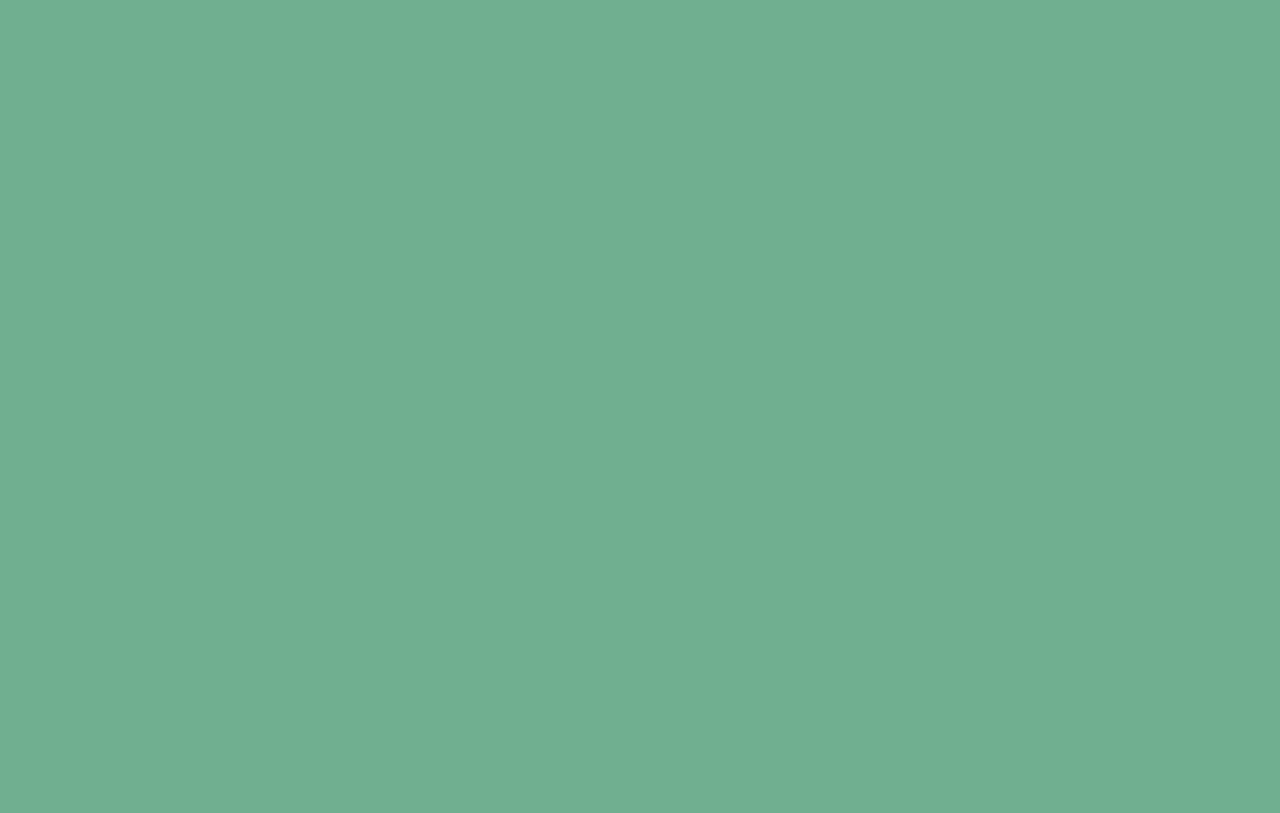
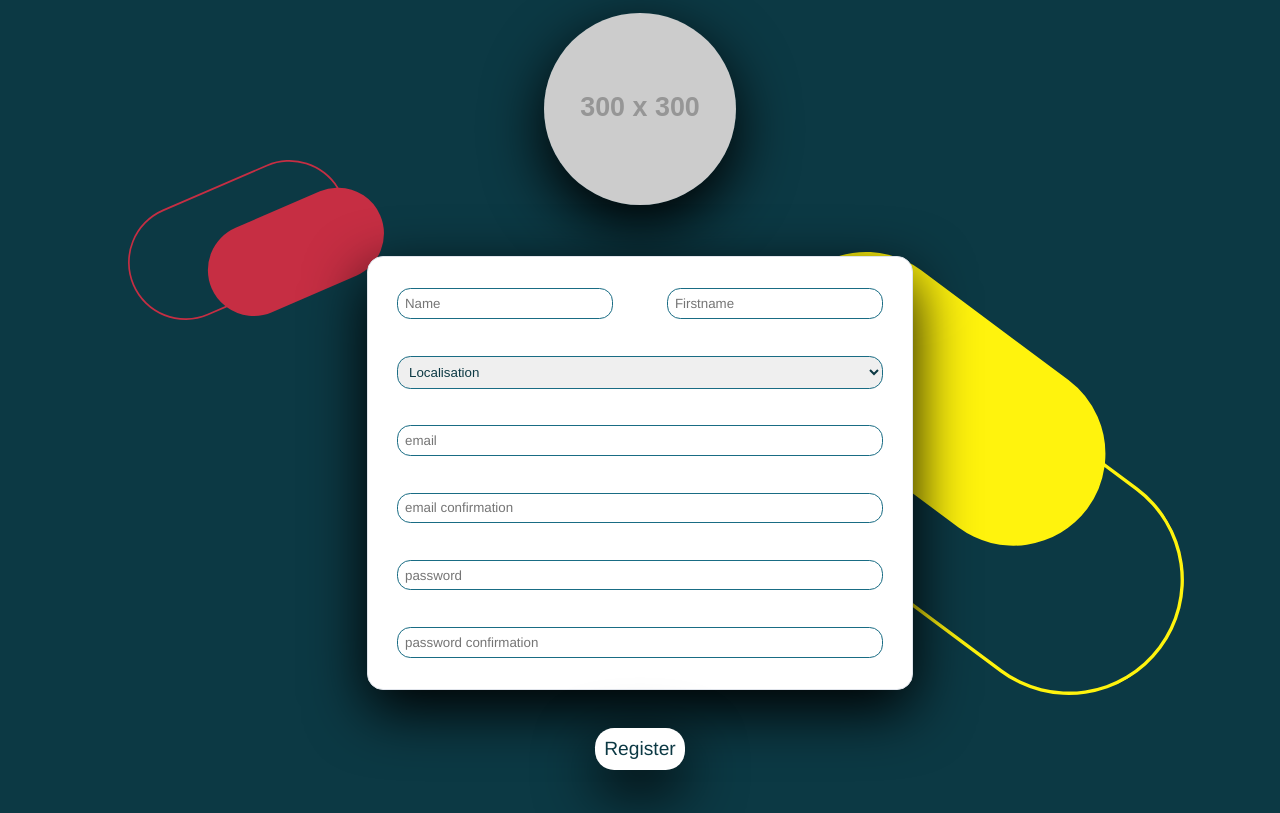
Before and after one commit to Sax593/makesense, a React (Vite) app in the folder frontend/: page /register in a window 1280 px wide. Before the commit this address had no page. Built offline with nearby package versions, Linux system fonts and the light colour scheme.

Commit message:
add register rout + reponsive design

```diff
--- a/frontend/src/App.jsx
+++ b/frontend/src/App.jsx
@@ -1,4 +1,5 @@
 import Home from "@pages/Home/Home";
+import SubscriptionForm from "@pages/SubscriptionForm/SubscriptionForm";
 import { Routes, Route } from "react-router-dom";
 
 function App() {
@@ -6,6 +7,7 @@ function App() {
     <div className="App">
       <Routes>
         <Route path="/" element={<Home />} />
+        <Route path="/register" element={<SubscriptionForm />} />
       </Routes>
     </div>
   );
--- a/frontend/src/Main.scss
+++ b/frontend/src/Main.scss
@@ -1,7 +1,7 @@
 @use "../src/App.scss";
 
 body {
-  background-color: App.$color-background;
+  background-color: App.$text-color-primary;
   height: App.$mainHeight;
   margin: 0;
   padding: 0;
--- a/frontend/src/components/Myspace/Style.scss
+++ b/frontend/src/components/Myspace/Style.scss
@@ -1,9 +1,4 @@
-html {
-  overflow-y: hidden;
-}
-main {
-  overflow-y: hidden;
-}
+
 
 /* Position and sizing of burger button */
 .bm-burger-button {
--- a/frontend/src/pages/SubscriptionForm/SubscriptionForm.jsx
+++ b/frontend/src/pages/SubscriptionForm/SubscriptionForm.jsx
@@ -1,14 +1,13 @@
 import "./style.scss";
-import logoMS from "../../assets/pills.svg";
+import logoMS from "../../assets/pills3.svg";
 import logoMS2 from "../../assets/pills2.svg";
-import logoMS3 from "../../assets/pills3.svg";
 
 export default function SubscriptionForm() {
   return (
     <section className="subscriptionForm">
       <img className="logoMS" src={logoMS} alt="logoMS" />
       <img className="logoMS2" src={logoMS2} alt="logoMS" />
-      <img className="logoMS3" src={logoMS3} alt="logoMS" />
+
       <img
         className="avatarLogo"
         src="https://via.placeholder.com/300"
@@ -59,14 +58,14 @@ export default function SubscriptionForm() {
           />
           <input
             className="passInput"
-            type="text"
+            type="password"
             name="passw"
             placeholder="password"
             required
           />
           <input
             className="passConfInput"
-            type="text"
+            type="password"
             name="email"
             placeholder="password confirmation"
             required
--- a/frontend/src/pages/SubscriptionForm/style.scss
+++ b/frontend/src/pages/SubscriptionForm/style.scss
@@ -7,15 +7,31 @@
   margin: auto;
   height: calc(App.$mainHeight / 2);
   gap: 1em;
-  width: 30%;
+  width: 40%;
   color: App.$color-primary;
   border: 1px #e0e4eb solid;
   padding: 1em;
   border-radius: 1em;
   box-shadow: 0 20px 60px 0 black;
   background-color: #ffffff;
-  margin-top: 3%;
+  margin-top: 4%;
 }
+
+@media (max-width: 1200px) {
+  .inputFields{
+    width: 70vh;
+    height: auto;
+  }
+
+}
+
+@media (max-width: 450px ){
+  .inputFields{
+    width: auto;
+    height: auto;
+  }
+}
+
 
 .avatarLogo {
   border-radius: 50%;
@@ -90,7 +106,7 @@
   font-size: 1.2em;
   display: block;
   margin: auto;
-  margin-top: 1%;
+  margin-top: 3%;
   color: App.$text-color-primary;
 }
 
@@ -108,20 +124,14 @@
   height: 10em;
   left: 10%;
   top: 20%;
+  z-index: -1;
 }
 
 .logoMS2 {
   position: absolute;
   height: 20em;
-  right: 15%;
+  right: 5%;
   top: 40%;
   z-index: -5;
   transform: rotate(-120deg);
 }
-
-.logoMS3 {
-  position: absolute;
-  height: 15em;
-  transform: rotate(-220deg);
-  right: -20%;
-}
```
